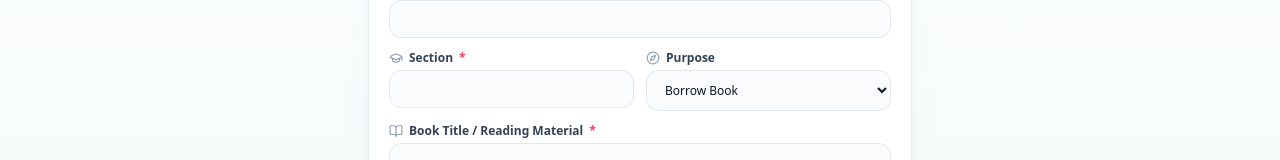
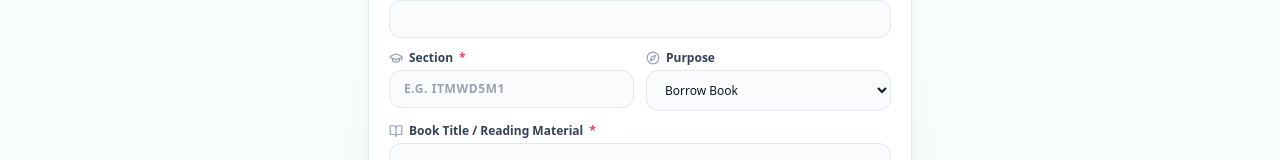
Before and after one commit to iamluieseedu/Lessons, a Next.js app: page /library in a window 1280 px wide. Shown: the part 257-417 px from the top of the page. Built offline with nearby package versions, Linux system fonts and the light colour scheme; no server answers.

Commit message:
feat: real-time automatic uppercase conversion for section field and server sync

```diff
--- a/GOOGLE_APPS_SCRIPT.js
+++ b/GOOGLE_APPS_SCRIPT.js
@@ -52,7 +52,7 @@ function doGet(e) {
         var recordId = row[1];
         var studentId = row[2];
         var studentName = row[3];
-        var section = row[4];
+        var section = (row[4] || "").toString().trim().toUpperCase();
         var purpose = row[5];
         var bookTitle = row[6];
         var status = (row[7] || "ACTIVE").toString().toLowerCase();
@@ -368,7 +368,7 @@ function doPost(e) {
       data.id || ("CARD-" + timestampId),
       data.studentId || "",
       data.studentName || "",
-      data.gradeSection || data.section || "",
+      (data.gradeSection || data.section || "").toString().trim().toUpperCase(),
       (data.purpose || "borrow").toString().toUpperCase(),
       data.bookTitle || "",
       currentStatus,
--- a/src/app/library/admin/page.tsx
+++ b/src/app/library/admin/page.tsx
@@ -578,7 +578,7 @@ export default function LibraryAdminPortal() {
                     </div>
                     <div className="flex items-center gap-1.5 mt-0.5">
                       <span className="text-[11px] text-slate-500 font-mono truncate">
-                        ID: {r.studentId} • Section: {r.gradeSection}
+                        ID: {r.studentId} • Section: {r.gradeSection ? r.gradeSection.toUpperCase() : ''}
                       </span>
                       <span
                         className={`text-[9px] font-bold px-1.5 py-0.2 rounded ${r.status === 'completed'
--- a/src/app/library/page.tsx
+++ b/src/app/library/page.tsx
@@ -859,9 +859,26 @@ export default function MobileLibraryAttendancePage() {
                 <input
                   type="text"
                   required
+                  placeholder="E.G. ITMWD5M1"
+                  autoCapitalize="characters"
+                  autoCorrect="off"
+                  spellCheck={false}
                   value={gradeSection}
                   onChange={(e) => setGradeSection(e.target.value.toUpperCase())}
-                  className="w-full px-3.5 py-2.5 bg-slate-50/80 border border-slate-200 rounded-xl text-xs font-medium text-slate-900 focus:outline-none focus:ring-2 focus:ring-emerald-500/20 focus:border-emerald-500 focus:bg-white transition shadow-2xs uppercase"
+                  onInput={(e) => {
+                    const target = e.currentTarget;
+                    const start = target.selectionStart;
+                    const end = target.selectionEnd;
+                    const upper = target.value.toUpperCase();
+                    if (target.value !== upper) {
+                      target.value = upper;
+                      if (start !== null && end !== null) {
+                        target.setSelectionRange(start, end);
+                      }
+                    }
+                    setGradeSection(upper);
+                  }}
+                  className="w-full px-3.5 py-2.5 bg-slate-50/80 border border-slate-200 rounded-xl text-xs font-bold text-slate-900 tracking-wider focus:outline-none focus:ring-2 focus:ring-emerald-500/20 focus:border-emerald-500 focus:bg-white transition shadow-2xs uppercase"
                   style={{ textTransform: 'uppercase' }}
                 />
               </div>
--- a/src/components/library/DigitalLibraryCard.tsx
+++ b/src/components/library/DigitalLibraryCard.tsx
@@ -296,7 +296,7 @@ export function DigitalLibraryCard({
                     {record.studentId}
                   </span>
                   <span className="text-[11px] font-semibold text-slate-700 bg-slate-100 px-2 py-0.5 rounded-md border border-slate-200">
-                    Sec: {record.gradeSection}
+                    Sec: {record.gradeSection ? record.gradeSection.toUpperCase() : ''}
                   </span>
                 </div>
 
--- a/src/utils/libraryStorage.ts
+++ b/src/utils/libraryStorage.ts
@@ -94,6 +94,9 @@ export function getAttendanceRecords(): LibraryAttendanceRecord[] {
 export function saveAttendanceRecord(record: LibraryAttendanceRecord): LibraryAttendanceRecord[] {
   if (typeof window === 'undefined') return [];
   try {
+    if (record.gradeSection) {
+      record.gradeSection = record.gradeSection.trim().toUpperCase();
+    }
     const current = getAttendanceRecords();
     const existingIndex = current.findIndex((r) => r.id === record.id);
     let updated: LibraryAttendanceRecord[];
@@ -363,8 +366,8 @@ export async function syncRecordToGoogleDriveAndSheets(
     id: record.id,
     studentId: record.studentId,
     studentName: record.studentName,
-    gradeSection: record.gradeSection,
-    section: record.gradeSection,
+    gradeSection: (record.gradeSection || '').trim().toUpperCase(),
+    section: (record.gradeSection || '').trim().toUpperCase(),
     purpose: record.purpose,
     bookTitle: record.bookTitle,
     bookAuthorOrCallNo: record.bookAuthorOrCallNo || '',
```
